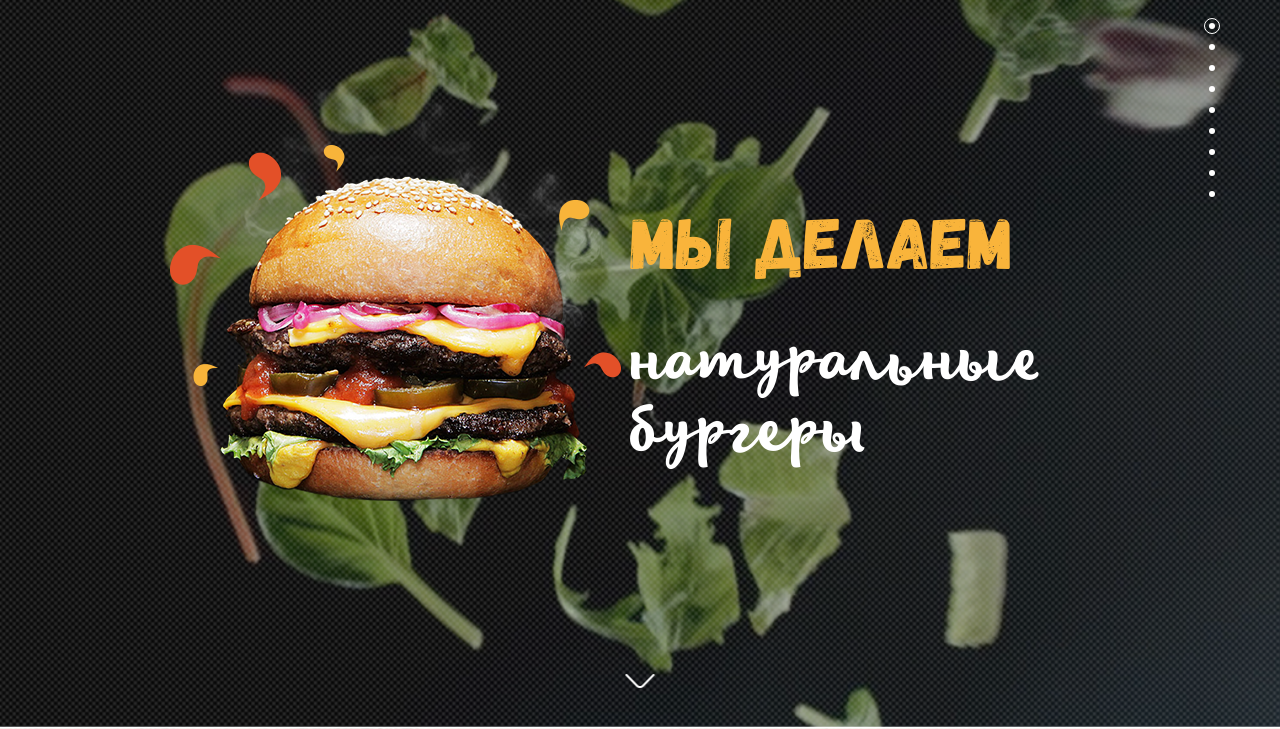
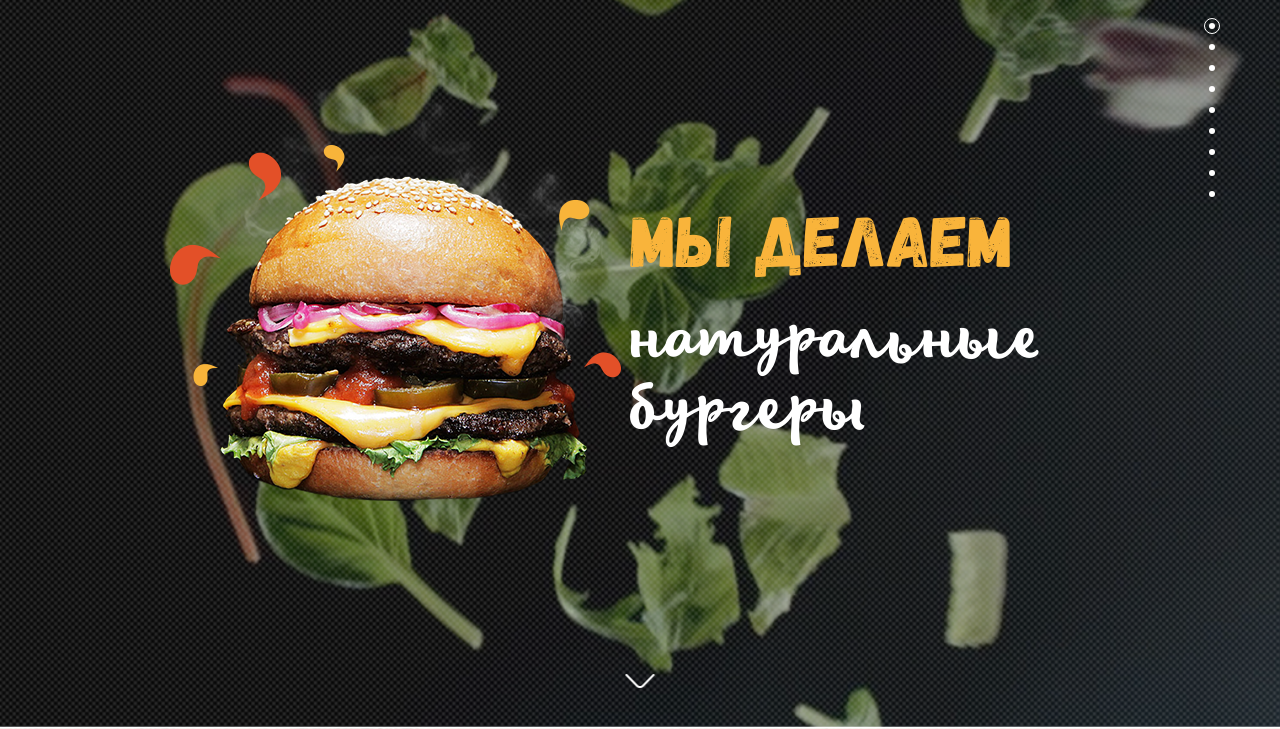
Before and after one commit to dimkh/Burger, a plain HTML site: page index.html in a window 1280 px wide. Shown: the part 72-801 px from the top of the page. Drawn offline with Linux system fonts and the light colour scheme.

Commit message:
Исправлен заголовок первой секции

```diff
--- a/css/blocks/burger.scss
+++ b/css/blocks/burger.scss
@@ -6,14 +6,16 @@
 
 .burger__description {
   width: 50%;
-  padding-top: 94px;
-}
+  padding-top: 120px;
 
-.burger__description--natural {
-  font-size: 65px;
-  color: white;
-  line-height: 1.1;
-  @include lifehack();
+  &--natural-burgers {
+    display: inline-block;
+    font-size: 65px;
+    color: white;
+    line-height: 1.1;
+    @include lifehack();
+    padding-top: 30px;
+  }
 }
 
 .burger__img {
--- a/index.html
+++ b/index.html
@@ -44,10 +44,9 @@
         </header>
         <div class="burger">
           <img src="./img/main/burger_drops.png" alt="Обычный бургер" class="burger__img">
-          <div class="burger__description">
-            <h1 class="burger__description--we-doing section__title">Мы делаем</h1>
-            <div class="burger__description--natural"> натуральные бургеры</div>
-          </div>
+          <h1 class="burger__description section__title">Мы делаем
+            <span class="burger__description--natural-burgers">натуральные бургеры</span>
+          </h1>
         </div>
         <a href="#" class="scroll-down">
           <img src="./img/main/arrow-scroll.png" alt="Scroll" class="scroll-down__pic">
```
Also changed, not shown: css/main.css.
